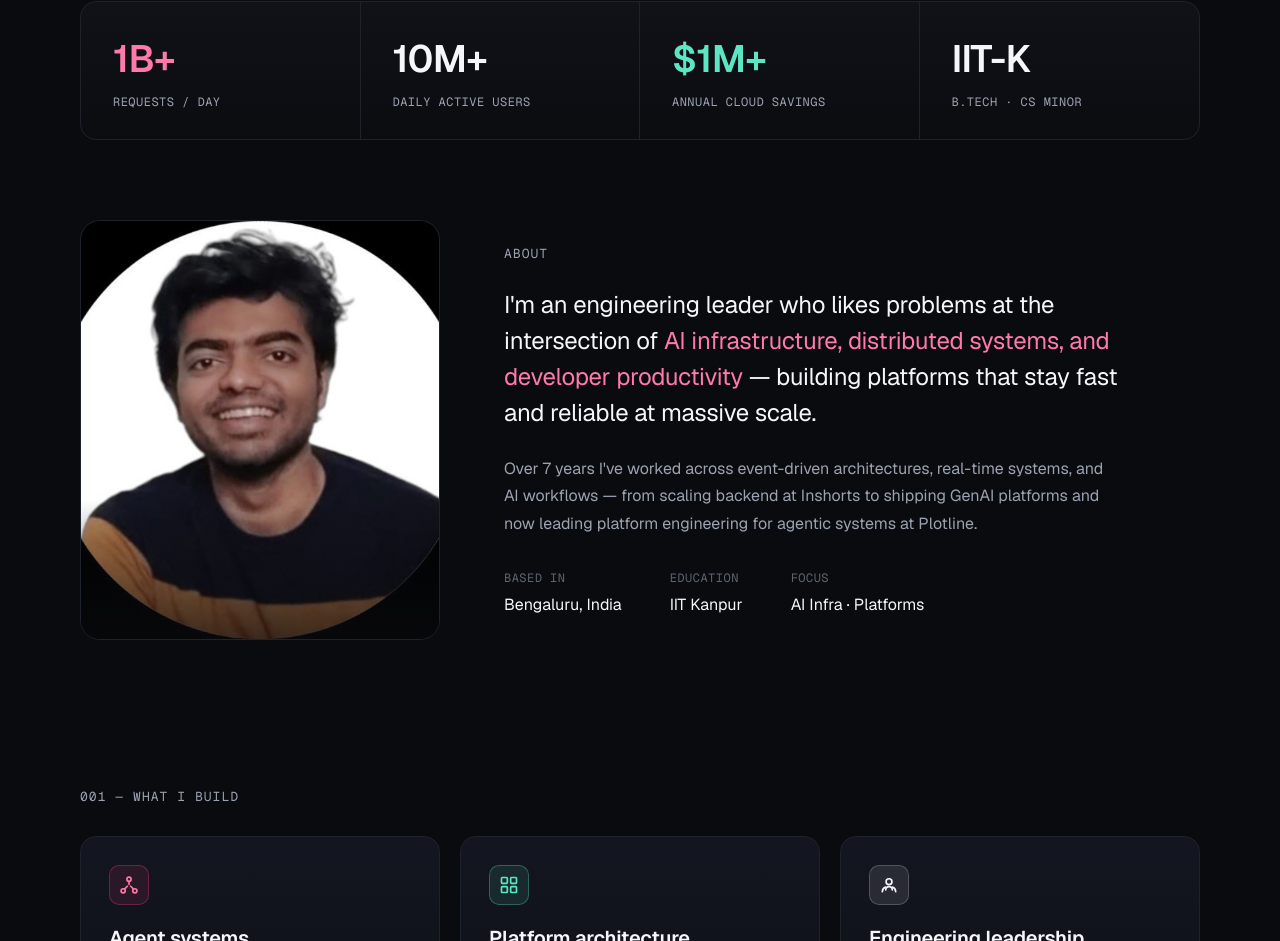
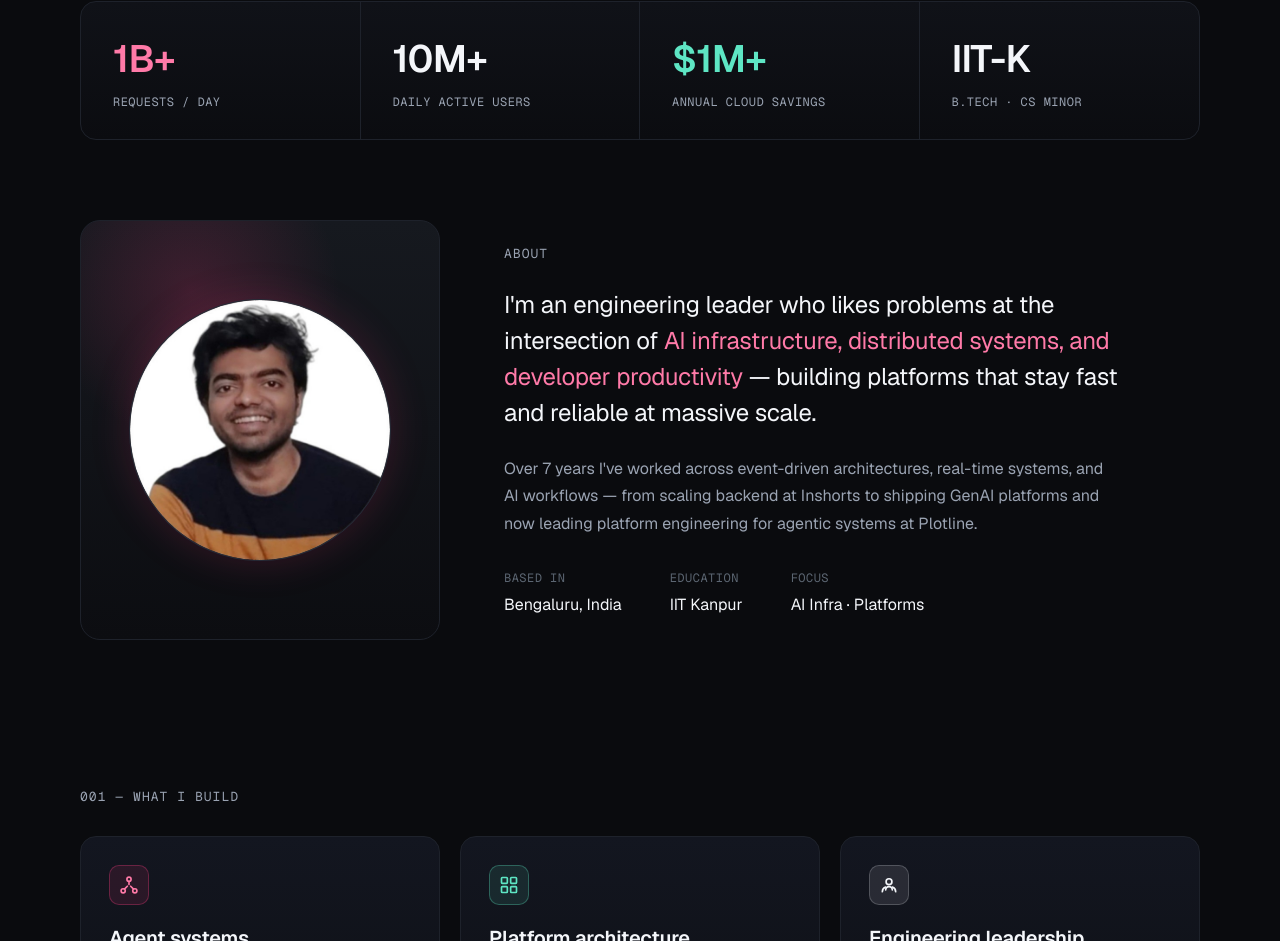
Before and after one commit to vinayaga97/portfolio_website, a Next.js app: page / in a window 1280 px wide. Shown: the part 912-1853 px from the top of the page. Built offline with nearby package versions, Linux system fonts and the light colour scheme.

Commit message:
Render photo as circular portrait; rewrite README for portfolio + split dev guide

```diff
--- a/components/About.tsx
+++ b/components/About.tsx
@@ -4,13 +4,19 @@ export default function About() {
   return (
     <section id="about" className="mx-auto max-w-page px-6 py-20 sm:px-12 lg:px-20">
       <div className="flex flex-col items-center gap-16 lg:flex-row">
-        <div className="relative h-[420px] w-full max-w-[360px] shrink-0 overflow-hidden rounded-[20px] border border-line bg-gradient-to-b from-[#16191F] to-[#0C0D11]">
+        <div className="relative flex h-[420px] w-full max-w-[360px] shrink-0 items-center justify-center overflow-hidden rounded-[20px] border border-line bg-gradient-to-b from-[#16191F] to-[#0C0D11]">
+          <div
+            className="pointer-events-none absolute -left-10 -top-20 h-[300px] w-[300px]"
+            style={{
+              background:
+                "radial-gradient(circle at center, rgba(255,61,129,0.18), rgba(10,11,14,0) 70%)",
+            }}
+          />
           <img
             src="/vinay.jpg"
             alt="Vinay Kumar Agarwal"
-            className="absolute inset-0 h-full w-full object-cover object-center"
+            className="relative h-[260px] w-[260px] rounded-full object-cover ring-1 ring-line2 shadow-[0_0_40px_rgba(255,61,129,0.18)]"
           />
-          <div className="pointer-events-none absolute inset-x-0 bottom-0 h-1/3 bg-gradient-to-t from-ink/70 to-transparent" />
         </div>
 
         <div className="flex flex-1 flex-col gap-6">
```
Also changed, not shown: 2 other files (tests, documents, lock files or other folders).
